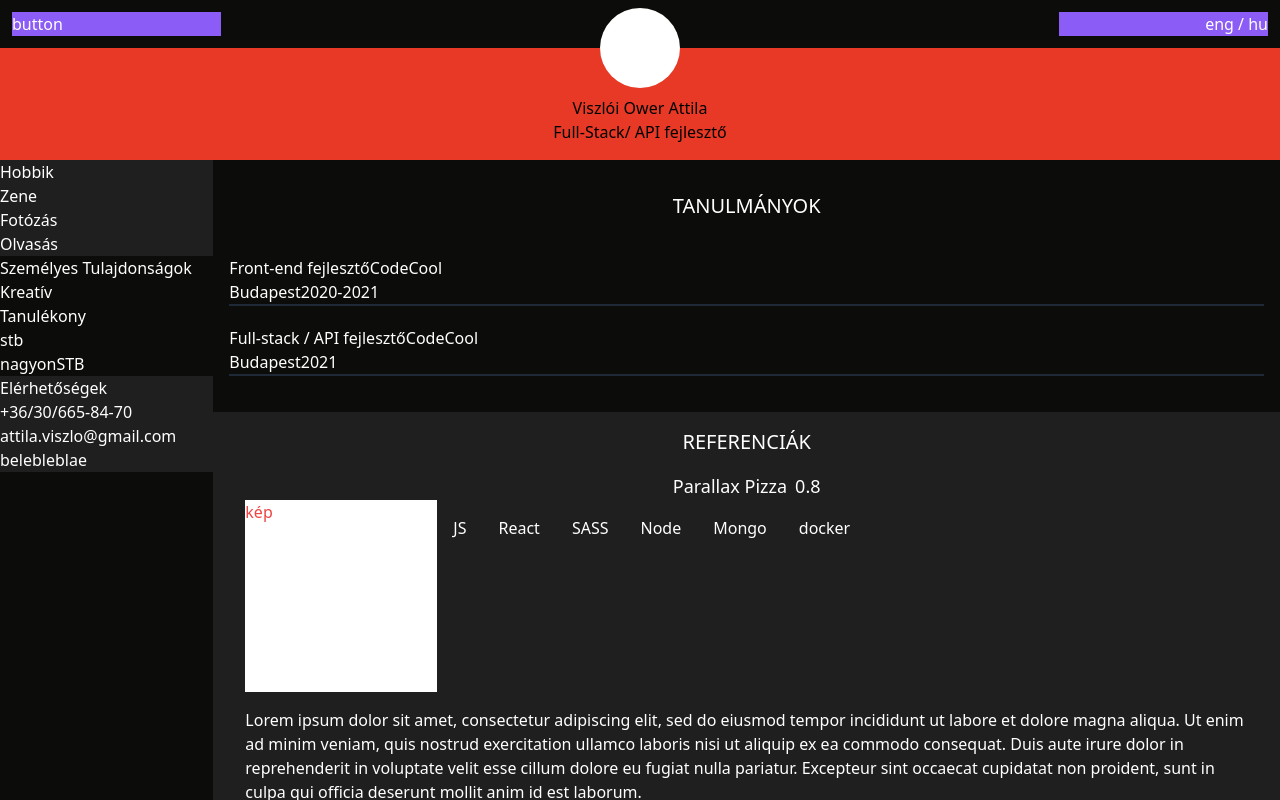
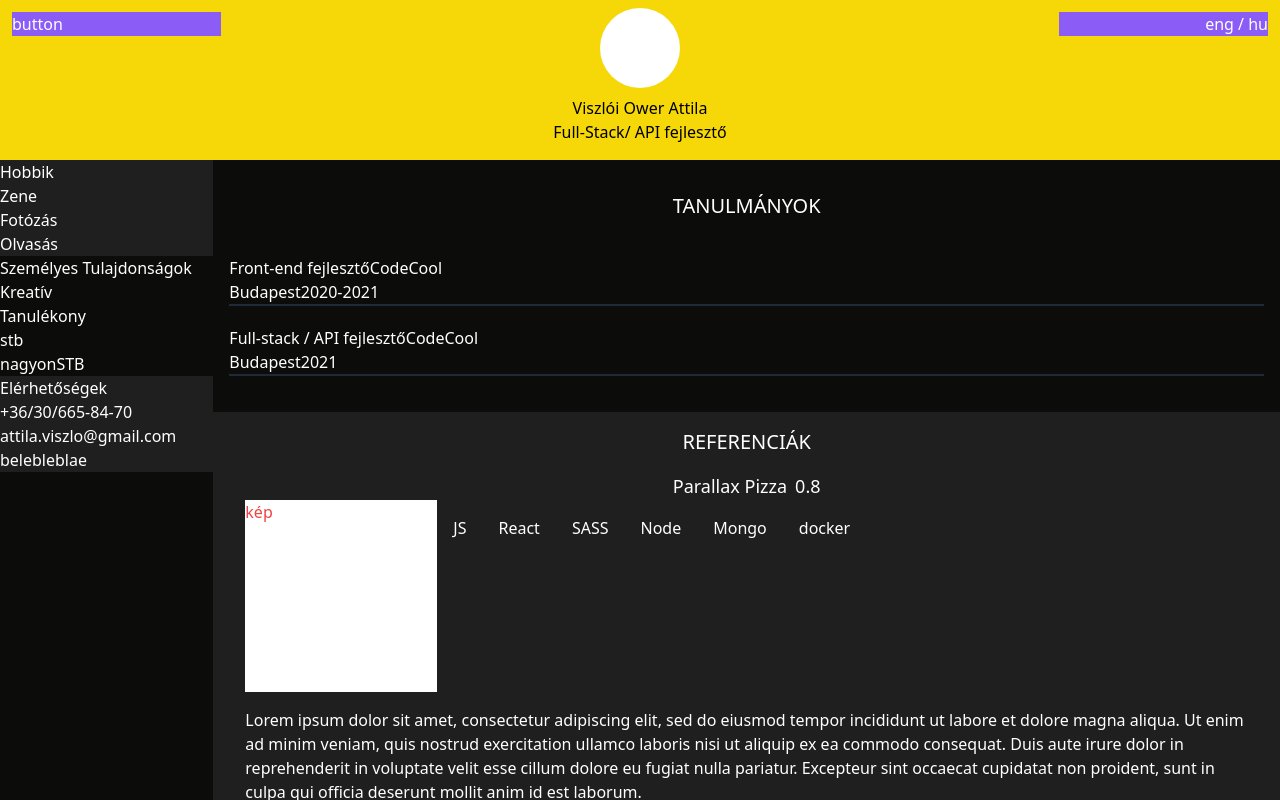
Before and after one commit to OwerHub/responsive-CV-oweriwild, a React (Create React App) app: page / in a window 1280 px wide. Shown: the top 800 px of the page. Built offline with nearby package versions, Linux system fonts and the light colour scheme.

Commit message:
Start HeasdGrid

```diff
--- a/src/App.js
+++ b/src/App.js
@@ -11,7 +11,7 @@ function App() {
 
   return (
     <TextProvider>
-      <div className="App">
+      <div className="App ">
         <HeadDiv></HeadDiv>
         <div
           className="
--- a/src/components/head.jsx
+++ b/src/components/head.jsx
@@ -8,10 +8,10 @@ function HeadDiv(props) {
     console.log(text.head);
   } */
   return (
-    <header className="bg-darkRed h-40">
+    <header className="bg-lightHead dark:bg-darkRed h-40">
       <div
         className="
-					bg-darkBlack h-12 w-full px-3 text-white
+			  bg-darkBlack md:bg-lightHead md:dark:bg-darkRed h-12 w-full px-3 text-white
 					flex justify-between items-center "
       >
         <div className="bg-purple-500 w-1/6 text-left">button</div>
--- a/tailwind.config.js
+++ b/tailwind.config.js
@@ -1,6 +1,6 @@
 module.exports = {
   purge: ["./src/**/*.{js,jsx,ts,tsx}", "./public/index.html"],
-  darkMode: false, // or 'media' or 'class'
+  darkMode: "class", // or 'media' or 'class'
   theme: {
     extend: {
       colors: {
```
